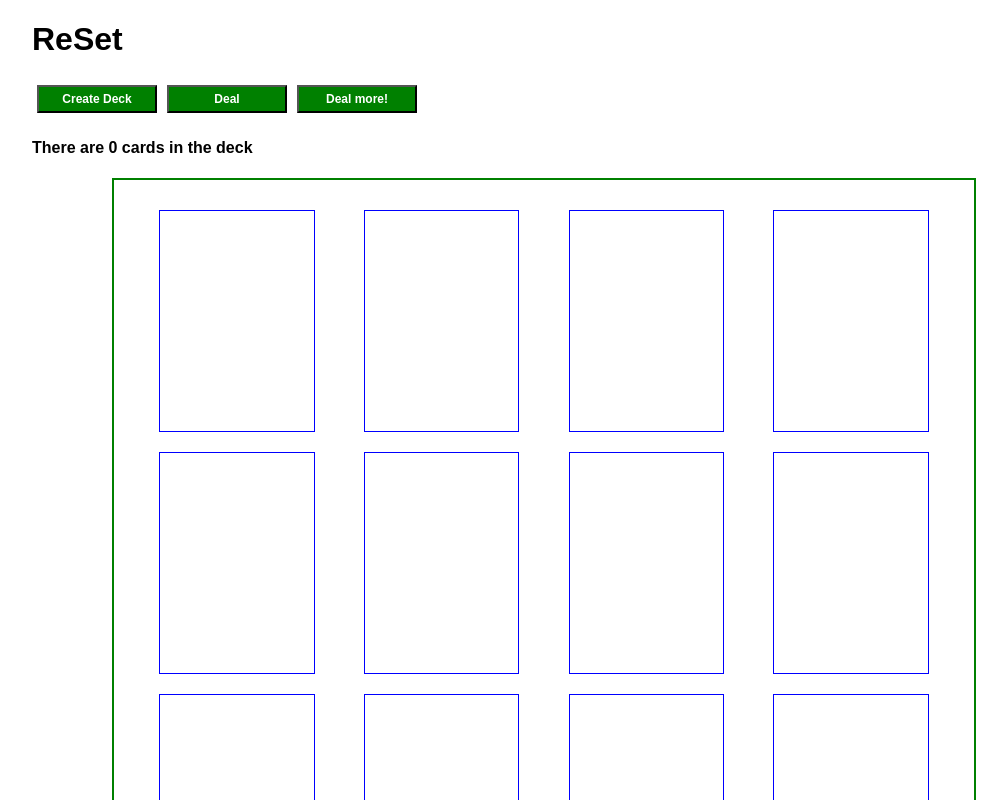
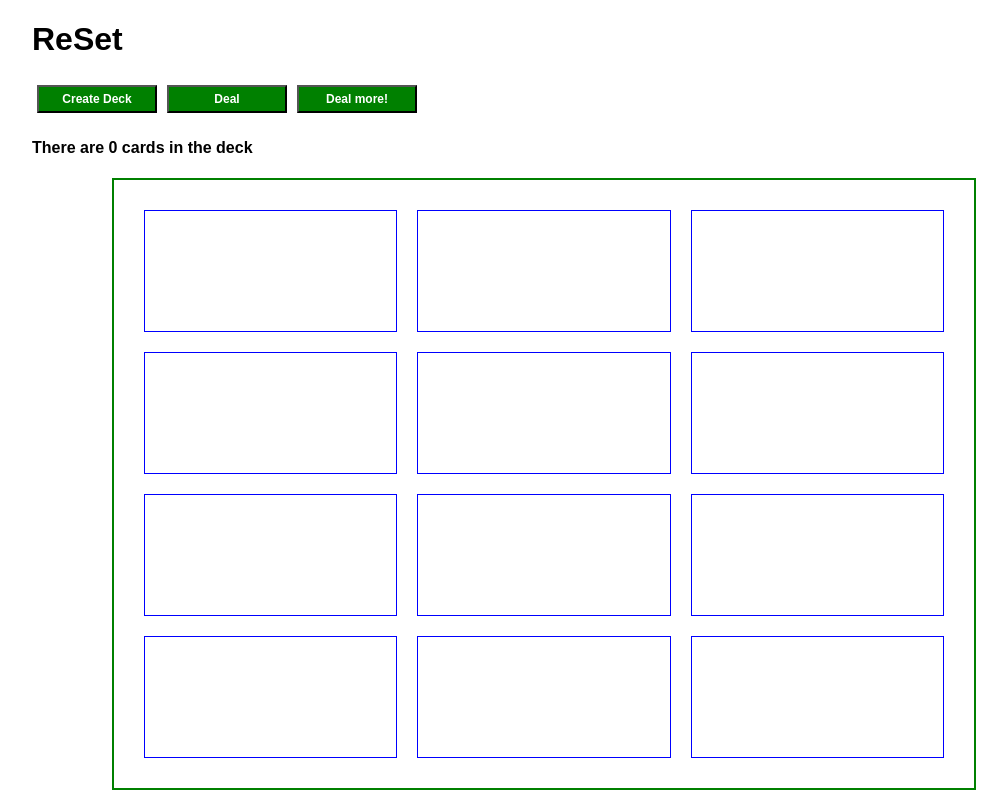
Before and after one commit to plapcity/set-game, a React (Create React App) app: page / in a window 1280 px wide. Shown: the top 800 px of the page, without its empty margins (96-1103 px from the left). Built offline with nearby package versions, Linux system fonts and the light colour scheme.

Commit message:
updated comparing properties, updated css

```diff
--- a/src/Card.css
+++ b/src/Card.css
@@ -6,20 +6,24 @@
 	width: 40px;
 }*/
 .card {
-  flex-basis: 15%;
-  width: 100px;
-  height: 200px;
-  margin: 10px 3%;
+  display: flex;
+  flex-basis: 25%;
+  width: 200px;
+  height: 100px;
+  margin: 10px;
   padding: 10px;
   flex-grow: 1;
   text-align: center;
-  border: 1px solid black; }
+  border: 1px solid black;
+
+}
 
 .card svg {
   height: 70px;
   width: auto;
-  display: block;
-  margin: auto; }
+  margin: auto;
+  transform: rotate(90deg);
+}
 
 .selected {
   background: lavender;
--- a/src/Game.js
+++ b/src/Game.js
@@ -22,6 +22,8 @@ class Game extends React.Component {
 		this.handleCardClick = this.handleCardClick.bind(this);
 		this.moveSet = this.moveSet.bind(this);
 		this.dealMore = this.dealMore.bind(this);
+		this.compareProp = this.compareProp.bind(this);
+		this.compareAllProps = this.compareAllProps.bind(this);
 
 	}
 
@@ -51,7 +53,10 @@ class Game extends React.Component {
 		const cards = cartesian(colors, numbers, shapes, patterns);
 		const fullDeck = cards.map(([color, number, shape, pattern, id], index) => ({id: index, color, number, shape, pattern}));
 
-		this.shuffleDeck(fullDeck);
+		// this.shuffleDeck(fullDeck);
+		this.setState({
+			deck: fullDeck
+		})
 	}
 
 	shuffleDeck(array) {
@@ -84,7 +89,6 @@ class Game extends React.Component {
 	}
 
 	dealMore(){
-
 		const deck = this.state.deck;
 		const cardsToDeal = deck.splice(0, 3)
 		this.setState({
@@ -120,25 +124,7 @@ class Game extends React.Component {
 	checkSet(selectedCards){
 		const cardProps = {color: '', shape: '', pattern: '', number: ''};
 
-		// prob a better way to create this dynamically
-		const card1 = selectedCards[0]
-		const card2 = selectedCards[1]
-		const card3 = selectedCards[2]
-		let setCheck = [];
-
-
-		// prob a better way to create this dynamically
-		for (let prop in cardProps) {
-
-			const checkProps = (card1[prop] === card2[prop]) && (card2[prop] === card3[prop]) || (card1[prop] !== card2[prop]) && (card2[prop] !== card3[prop]) && (card1[prop] !== card3[prop]);
-			// note: for "all same", i only need to check if a & b, and b & c are equal. if both of those are true then a & c must be equal
-
-			setCheck = [...setCheck, checkProps]
-		}
-
-		const isSet = setCheck.every((val) => val === true)
-
-		if (isSet) {
+		if (this.compareAllProps(selectedCards, cardProps)) {
 			this.setState({
 				selectedCards: [],
 			});
@@ -149,6 +135,29 @@ class Game extends React.Component {
 			this.setState({
 				selectedCards: []
 			})
+		}
+	}
+
+	compareAllProps(selectedCards, cardProps){
+		for (let prop in cardProps) {
+			if (!this.compareProp(selectedCards, prop)) {
+				return false;
+			}
+		}
+		return true;
+	}
+
+	compareProp(selectedCards, prop){
+		const card1 = selectedCards[0]
+		const card2 = selectedCards[1]
+		const card3 = selectedCards[2]
+
+		// const checkProps = (card1[prop] === card2[prop]) && (card2[prop] === card3[prop]) || (card1[prop] !== card2[prop]) && (card2[prop] !== card3[prop]) && (card1[prop] !== card3[prop]);
+		if (card1[prop] === card2[prop]) {
+			return (card2[prop] === card3[prop])
+		}
+		else {
+			return (card2[prop] !== card3[prop]) && (card1[prop] !== card3[prop])
 		}
 	}
 
@@ -176,7 +185,7 @@ class Game extends React.Component {
 				<h1>ReSet</h1>
 				<button disabled={this.state.deck.length > 0} onClick={this.createDeck}>Create Deck</button>
 				<button disabled={this.state.availableSpaces == 0} onClick={this.deal}>Deal</button>
-				<button onClick={this.dealMore}>Deal more!</button>
+				<button disabled={this.state.cardsOnBoard.length > 12 }onClick={this.dealMore}>Deal more!</button>
 				<div className="gameContainer">
 					<Deck deck={this.state.deck}/>
 					<Board spaces={this.state.availableSpaces} cards={this.state.cardsOnBoard} onClick={this.handleCardClick} selectedCards={this.state.selectedCards}/>
--- a/src/SetList.css
+++ b/src/SetList.css
@@ -8,6 +8,7 @@
 .sets {
 	display: flex;
 	flex-flow: row wrap;
+	justify-content: center;
 }
 
 .setGroup {
```
